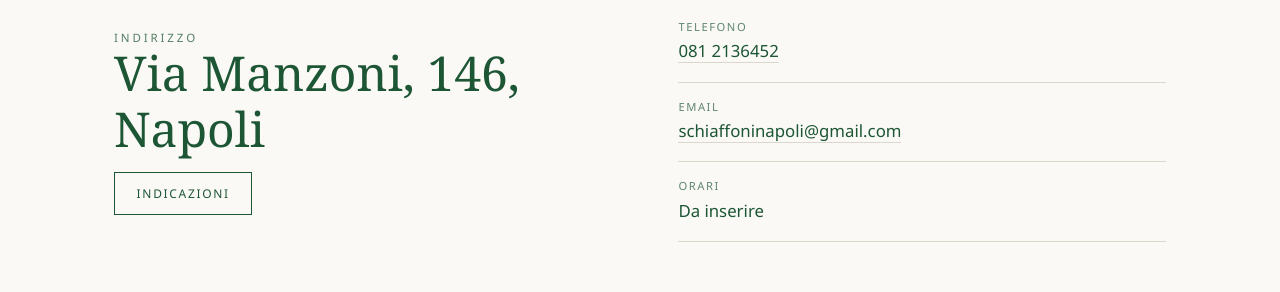
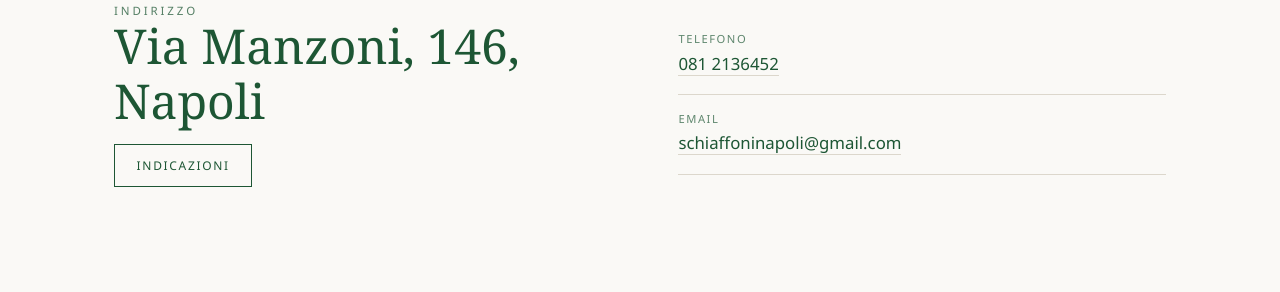
Before and after one commit to donpeppekaos/schiaffoni, a plain HTML site: page contatti.html in a window 1280 px wide. Shown: the part 749-1041 px from the top of the page. Drawn offline with Linux system fonts and the light colour scheme.

Commit message:
contatti.html

```diff
--- a/contatti.html
+++ b/contatti.html
@@ -6,7 +6,7 @@
 <meta http-equiv="Content-Security-Policy" content="default-src 'none'; script-src 'self'; style-src 'self'; img-src 'self' data:; media-src 'self'; font-src 'self'; connect-src 'self'; base-uri 'none'; form-action 'none'">
 <meta name="referrer" content="strict-origin-when-cross-origin">
 <title>Contatti — Schiaffoni</title>
-<meta name="description" content="Contatti e indirizzo di Schiaffoni, Napoli.">
+<meta name="description" content="Contatti e indirizzo di Schiaffoni">
 <link rel="icon" type="image/png" href="assets/icon.png">
 <link rel="stylesheet" href="style.css">
 <script src="app.js" defer></script>
@@ -35,7 +35,6 @@
 <ul class="contacts rv">
 <li><span>Telefono</span><a href="tel:+390812136452">081 2136452</a></li>
 <li><span>Email</span><a href="mailto:schiaffoninapoli@gmail.com">schiaffoninapoli@gmail.com</a></li>
-<li><span>Orari</span>Da inserire</li>
 </ul>
 </div></section>
 <section class=alt><div class="wrap scatter">
```
